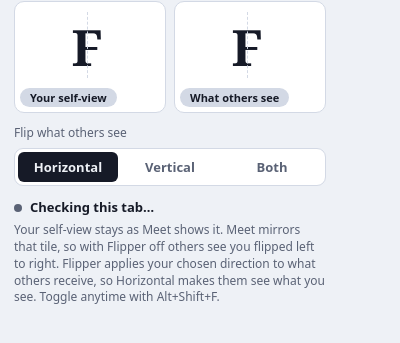
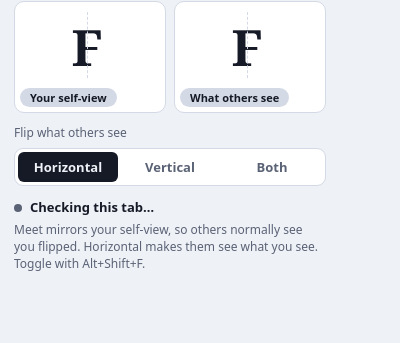
Before and after one commit to kennito2035/flipper-for-google-meet, a browser extension: page src/popup.html in a window 400 px wide. Shown: the part 51-394 px from the top of the page. Drawn offline with Linux system fonts and the light colour scheme.

Commit message:
Popup: shorter hint text

```diff
--- a/src/popup.html
+++ b/src/popup.html
@@ -44,7 +44,7 @@
     <span class="dot"></span>
     <span id="statusText">Checking this tab…</span>
   </div>
-  <p class="hint">Your self-view stays as Meet shows it. Meet mirrors that tile, so with Flipper off others see you flipped left to right. Flipper applies your chosen direction to what others receive, so Horizontal makes them see what you see. Toggle anytime with Alt+Shift+F.</p>
+  <p class="hint">Meet mirrors your self-view, so others normally see you flipped. Horizontal makes them see what you see. Toggle with Alt+Shift+F.</p>
 
   <script src="popup.js"></script>
 </body>
```
